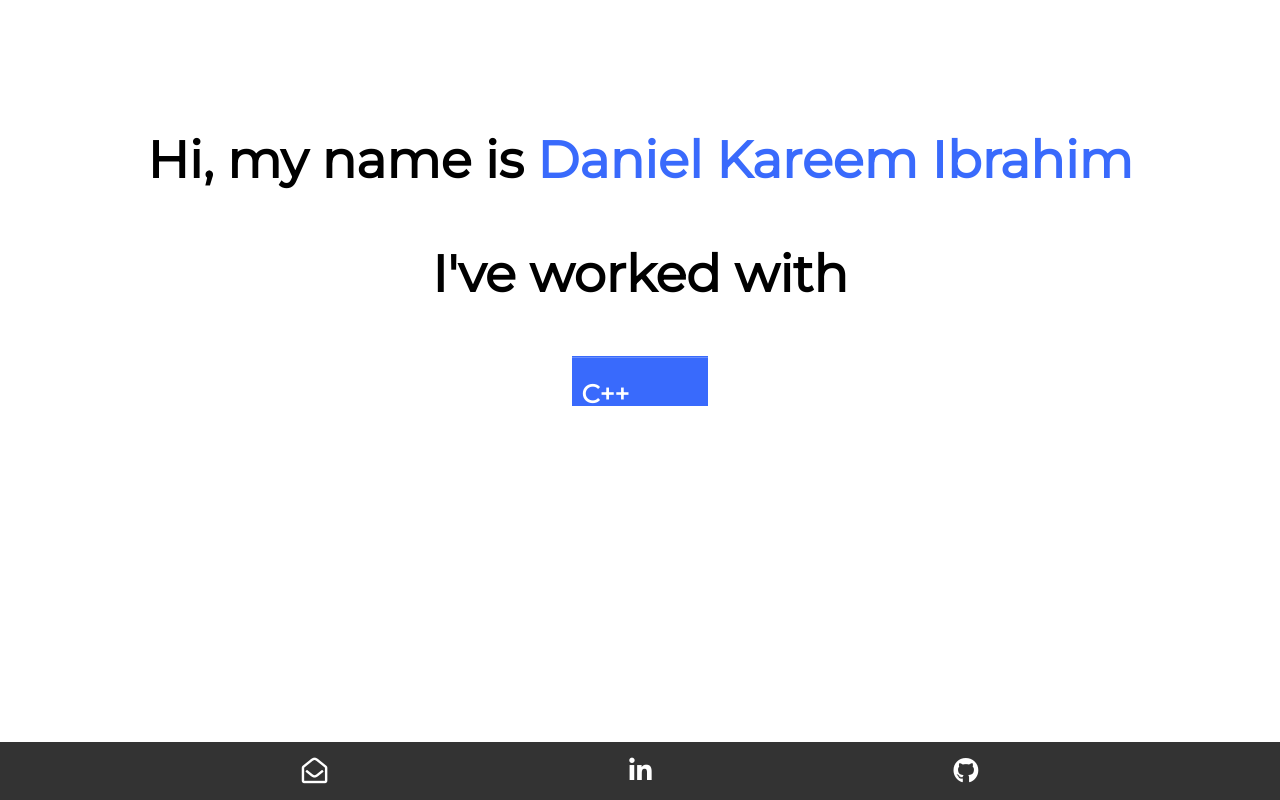
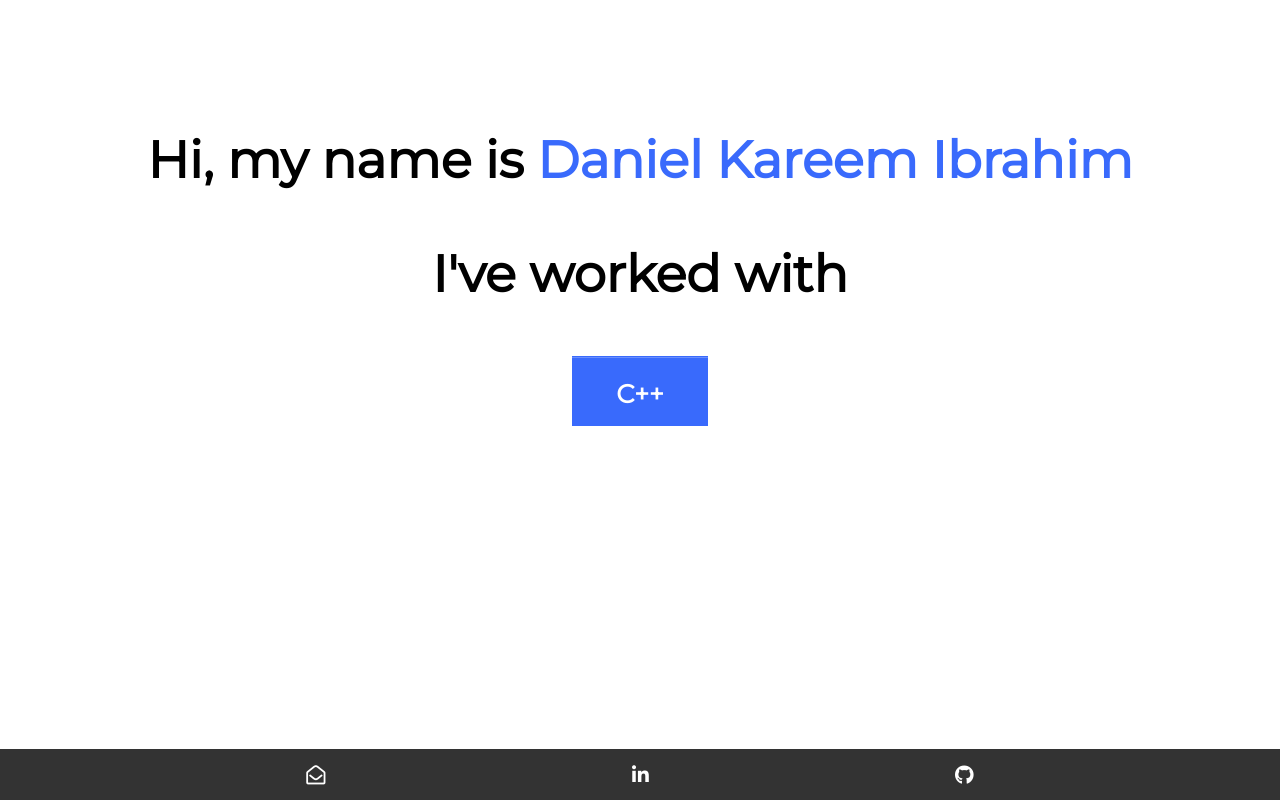
Before and after one commit to dkibrahi/dkibrahi, a plain HTML site: page index.html in a window 1280 px wide. Drawn offline with Linux system fonts and the light colour scheme; a web font is replaced by a local one.

Commit message:
added more styling

```diff
--- a/styles.css
+++ b/styles.css
@@ -42,7 +42,7 @@ span,
 
 
 .slider {
-    height: 50px;
+    height: 70px;
     overflow: hidden;
 }
 
@@ -52,11 +52,11 @@ span,
 }
 
 .title-item {
-    height: 50px;
+    height: 70px;
     display: flex;
     align-items: center;
-    text-align: center;
-    padding: 10px;
+    justify-content: center;
+    padding: 0 10px;
     background-color: #396afc;
     color: white;
 }
@@ -92,5 +92,5 @@ footer {
 }
 
 footer a {
-    font-size: 2vw;
+    font-size: 1.5vw;
 }
```
